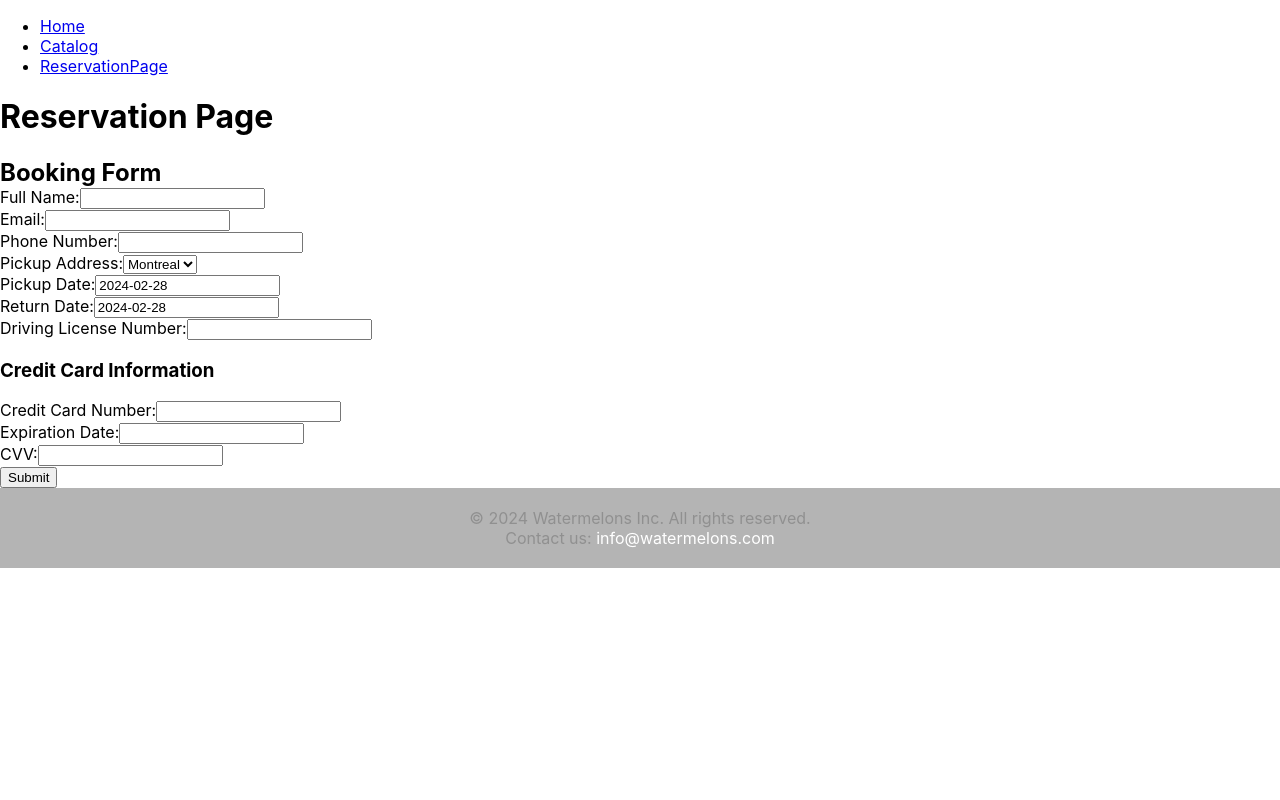
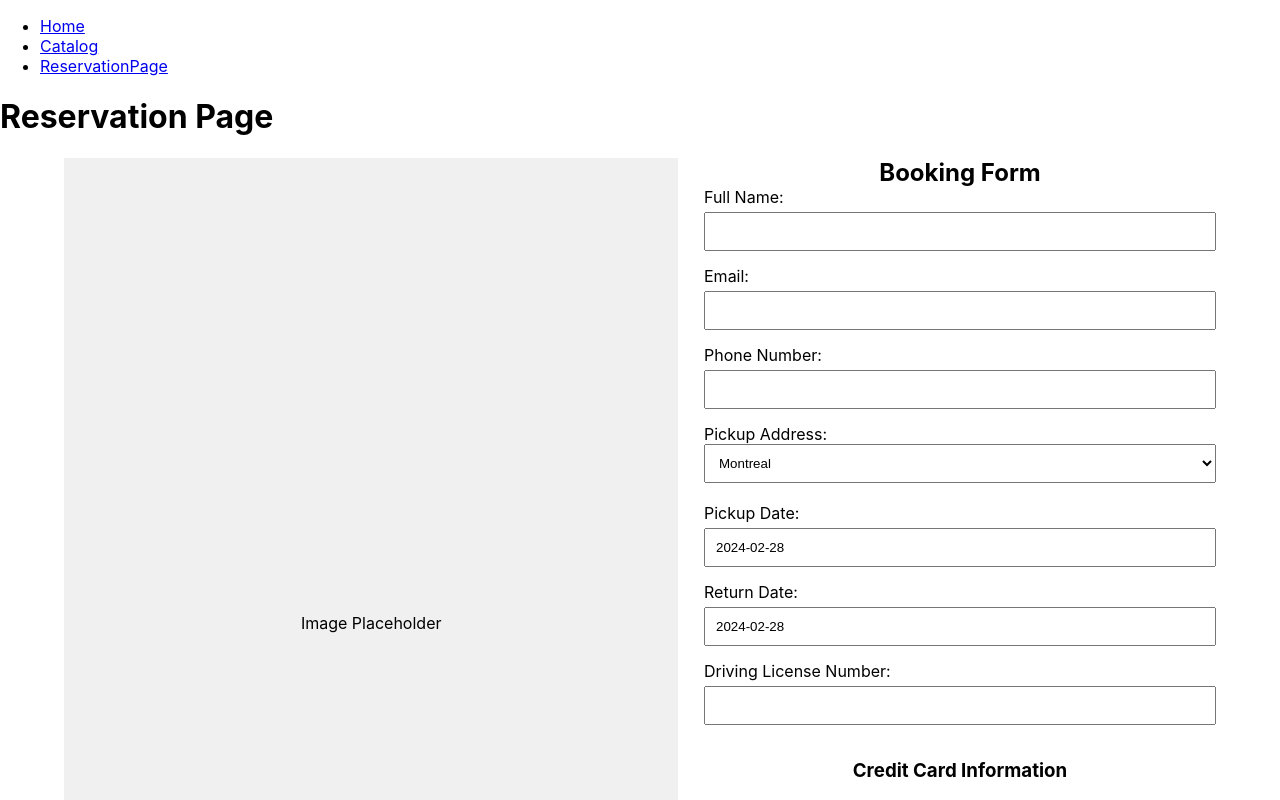
Before and after one commit to samjamhen/Watermelons-soen341projectW2024, a React (Create React App) app in the folder rentaroo/: page /Reservation in a window 1280 px wide. Shown: the top 800 px of the page. Built offline with nearby package versions, Linux system fonts and the light colour scheme.

Commit message:
Style added for Booking form
Added a placeholder for pictures, styled the booking form

```diff
--- a/rentaroo/src/components/BookingForm.jsx
+++ b/rentaroo/src/components/BookingForm.jsx
@@ -1,6 +1,7 @@
 import React, { useState } from 'react';
-import DatePicker from 'react-datepicker'; //install "npm install react-datepicker"
+import DatePicker from 'react-datepicker';
 import 'react-datepicker/dist/react-datepicker.css';
+import '../styles/bookingForm.css';
 
 const BookingForm = () => {
   const [formData, setFormData] = useState({
@@ -21,6 +22,7 @@ const BookingForm = () => {
     const { name, value } = e.target;
     setFormData({ ...formData, [name]: value });
   };
+
   // Handle date picker changes
   const handleDateChange = (date, name) => {
     setFormData({ ...formData, [name]: date });
@@ -34,7 +36,13 @@ const BookingForm = () => {
   };
 
   return (
-    <form onSubmit={handleSubmit}>
+    <div className="booking-container">
+      <div className="car-image-placeholder">
+        {/* Placeholder for the car image */}
+        {/* You can replace this with an actual image */}
+        Image Placeholder
+      </div>
+      <form onSubmit={handleSubmit} className="booking-form">
         <h2>Booking Form</h2>
         <div>
           <label htmlFor="fullName">Full Name:</label>
@@ -54,7 +62,8 @@ const BookingForm = () => {
               <option value="Montreal">Montreal</option>
               <option value="Toronto">Toronto</option>
               <option value="Ottawa">Ottawa</option>
-        </select></label>
+            </select>
+          </label>
         </div>
         <div>
           <label htmlFor="pickupDate">Pickup Date:</label>
@@ -95,6 +104,7 @@ const BookingForm = () => {
         </div>
         <button type="submit">Submit</button>
       </form>
+    </div>
   );
 };
 
--- a/rentaroo/src/styles/bookingForm.css
+++ b/rentaroo/src/styles/bookingForm.css
@@ -0,0 +1,67 @@
+/* Style for the booking container */
+.booking-container {
+    display: flex;
+    max-width: 90vw;
+    margin: 0 auto;
+    gap: 2vw; /* Add space between the image and the form */
+  }
+
+/* Style for the car image placeholder */
+.car-image-placeholder {
+    flex: 1;
+    display: flex;
+    justify-content: center;
+    align-items: center;
+    background-color: #f0f0f0; /* Placeholder background color */
+    padding: 20px; /* Adjust padding as needed */
+}
+
+/* Style for the form container */
+.booking-form {
+    flex: 2;
+    max-width: 40vw;
+    margin: 0 auto;
+    }
+
+/* Style for the form headings */
+.booking-form h2, .booking-form h3 {
+    text-align: center;
+    }
+
+/* Style for form labels */
+.booking-form label {
+    display: block;
+    margin-bottom: 5px;
+    }
+
+/* Style for form inputs */
+.booking-form input[type="text"],
+.booking-form input[type="email"],
+.booking-form input[type="tel"],
+.booking-form input[type="text"],
+.booking-form select,
+.booking-form button {
+    width: 100%;
+    padding: 10px;
+    margin-bottom: 15px;
+    box-sizing: border-box;
+    }
+
+/* Style for date picker container */
+.booking-form .react-datepicker-wrapper {
+    width: 100%;
+    }
+
+/* Style for submit button */
+.booking-form button[type="submit"] {
+    background-color: #007bff;
+    color: #fff;
+    border: none;
+    padding: 10px 20px;
+    cursor: pointer;
+    }
+
+/* Style for submit button on hover */
+.booking-form button[type="submit"]:hover {
+    background-color: #0056b3;
+    }
```
Also changed, not shown: rentaroo/src/styles/Header.css (added, +45 -0 lines). Lines whose indentation alone changed are shown as unchanged.
